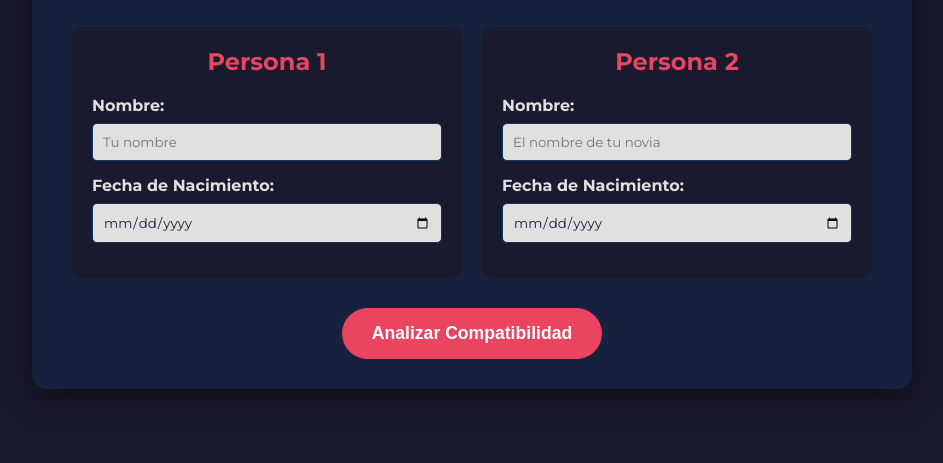
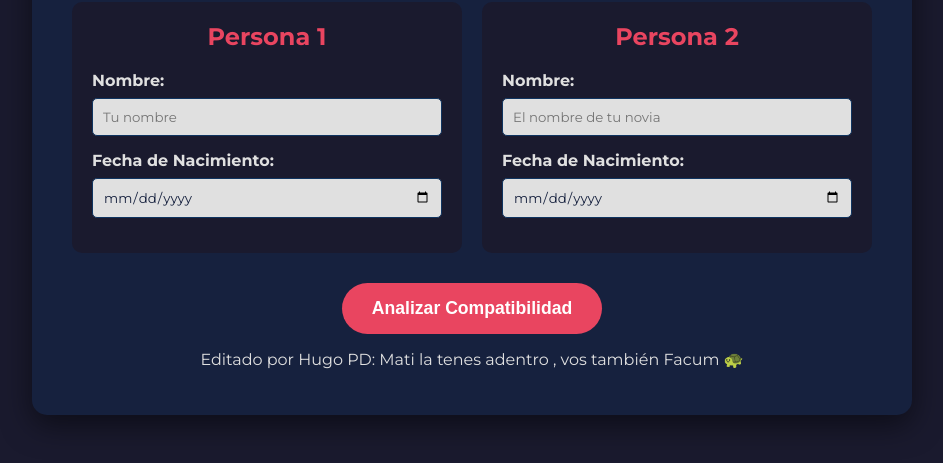
Before and after one commit to Hugocasla/Compatibilidad, a plain HTML site: page index.html in a window 1280 px wide. Shown: the part 277-740 px from the top of the page, without its empty margins (168-1111 px from the left). Drawn offline with Linux system fonts and the light colour scheme.

Commit message:
Actualizado

```diff
--- a/index.html
+++ b/index.html
@@ -38,8 +38,10 @@
             <h2 id="result-title"></h2>
             <p id="result-text"></p>
         </div>
-    </div>
 
-    <script src="script.js"></script>
+        <footer>
+            <p>Editado por Hugo PD: Mati la tenes adentro , vos también Facum 🐢</p>
+        </footer>
+        </div> <script src="script.js"></script>
 </body>
 </html>
```
